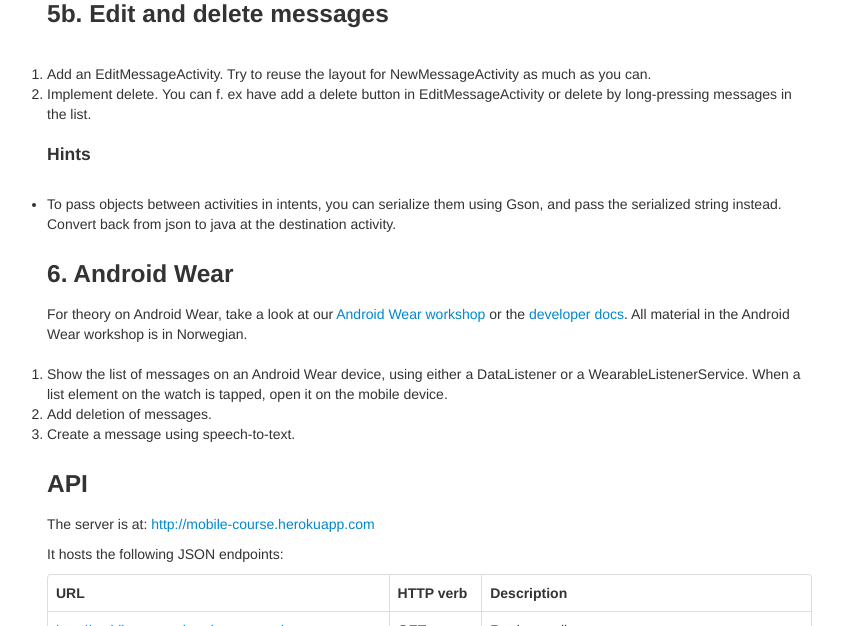
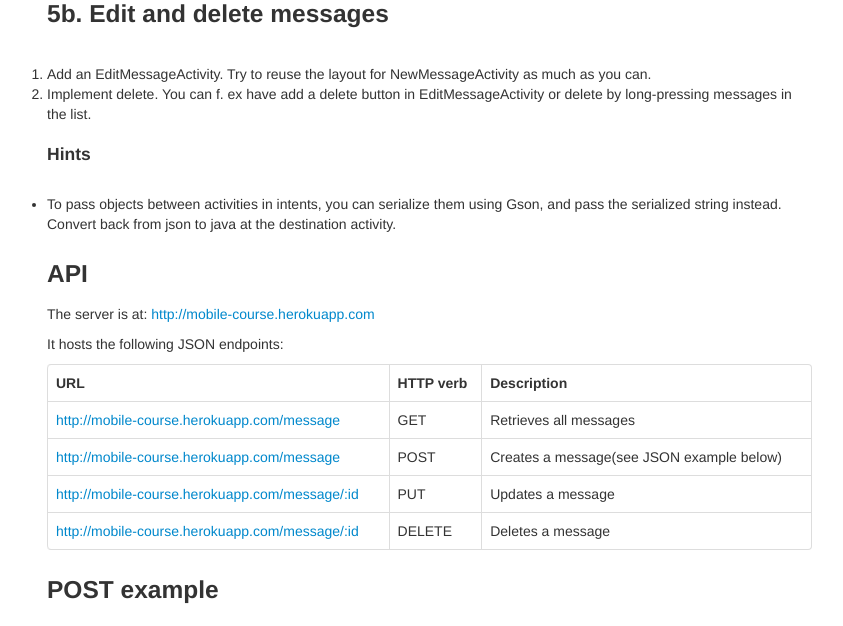
Before and after one commit to bekk/android101, a Jekyll site: the page built from docs/pages/assignments.html, in a window 1280 px wide and 900 px high, scrolled down 3006 px, cut to the strip 0-626 px from the top of the window. Shown: the whole strip, without its empty margins (13-856 px from the left). Built offline with Jekyll 4.4.1, drawn with Linux system fonts in a browser that asks for light colours; Markdown is read by kramdown in place of the engine named in the settings.

Commit message:
Update assignments.html

```diff
--- a/docs/pages/assignments.html
+++ b/docs/pages/assignments.html
@@ -122,17 +122,6 @@ protected void onActivityResult(int requestCode, int resultCode, Intent data) {
   <li>To pass objects between activities in intents, you can serialize them using Gson, and pass the serialized string instead. Convert back from json to java at the destination activity.</li>
 </ul>
 
-<h3>6. Android Wear</h3>
-
-For theory on Android Wear, take a look at our
-<a href="http://bekk.github.io/android-wear-kurs/">  Android Wear workshop</a> or the <a href="https://developer.android.com/wear/index.html"> developer docs</a>. All material in the Android Wear workshop is in Norwegian.
-
-<ol>
-  <li>Show the list of messages on an Android Wear device, using either a DataListener or a WearableListenerService. When a list element on the watch is tapped, open it on the mobile device.</li>
-  <li>Add deletion of messages.</li>
-  <li>Create a message using speech-to-text.</li>
-</ol>
-
 <h3>API</h3>
 
 <p>The server is at: <a href="http://mobile-course.herokuapp.com">
```
